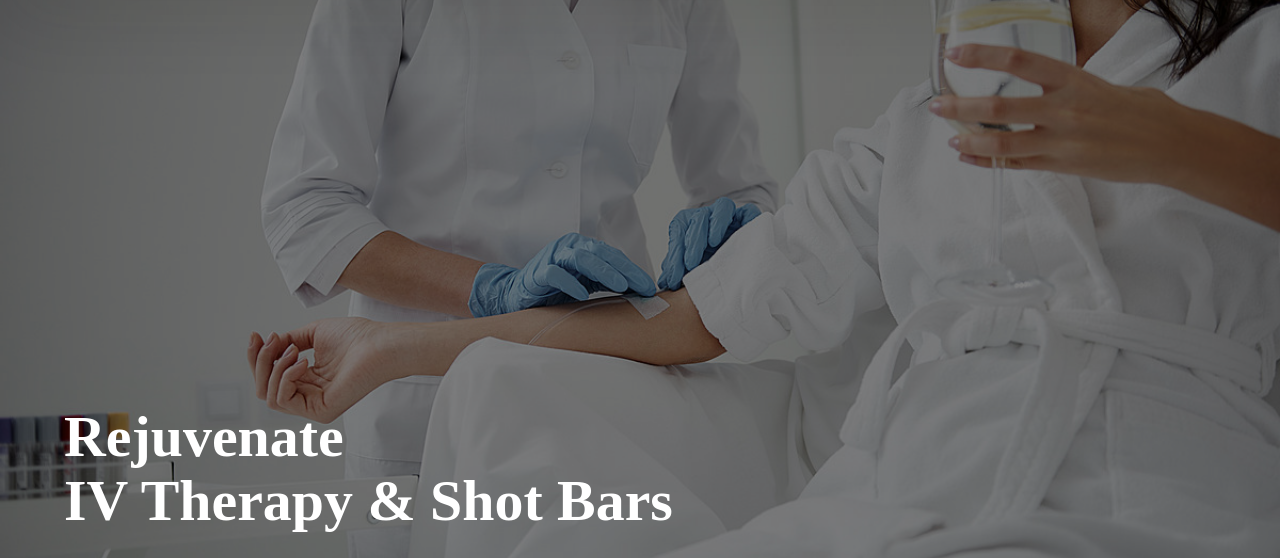
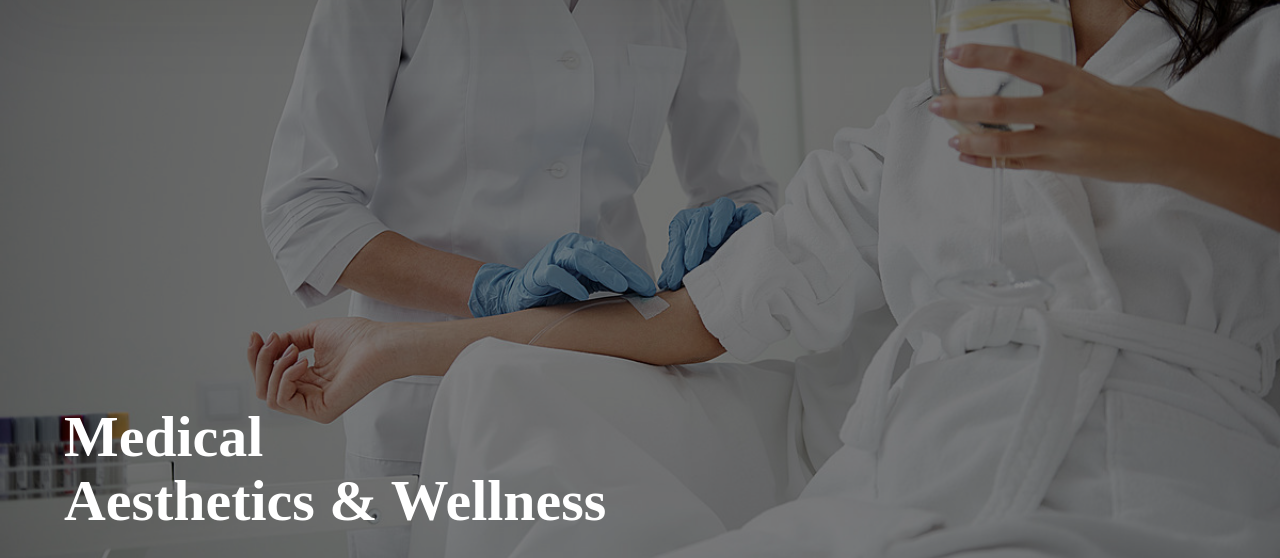
Before and after one commit to 2tlogistics/rejuvenance, a plain HTML site: page index.html in a window 1280 px wide. Shown: the part 110-668 px from the top of the page. Drawn offline with Linux system fonts and the light colour scheme; files whose address does not match are found by name; a web font is replaced by a local one.

Commit message:
Update index.html

```diff
--- a/index.html
+++ b/index.html
@@ -77,7 +77,7 @@
     <div class="row">
       <div class="content-wrap col-12 col-md-12">
         <h1 class="mbr-section-title mbr-fonts-style mbr-white mb-4 display-1">
-          <strong>Rejuvenate<br>IV Therapy &amp; Shot Bars</strong></h1>
+          <strong>Medical<br>Aesthetics &amp; Wellness</strong></h1>
 
         <p class="mbr-fonts-style mbr-text mbr-white mb-4 display-7">Enhanced your health through our personalized Shot Bars drip therapy.&nbsp;</p>
 
```
